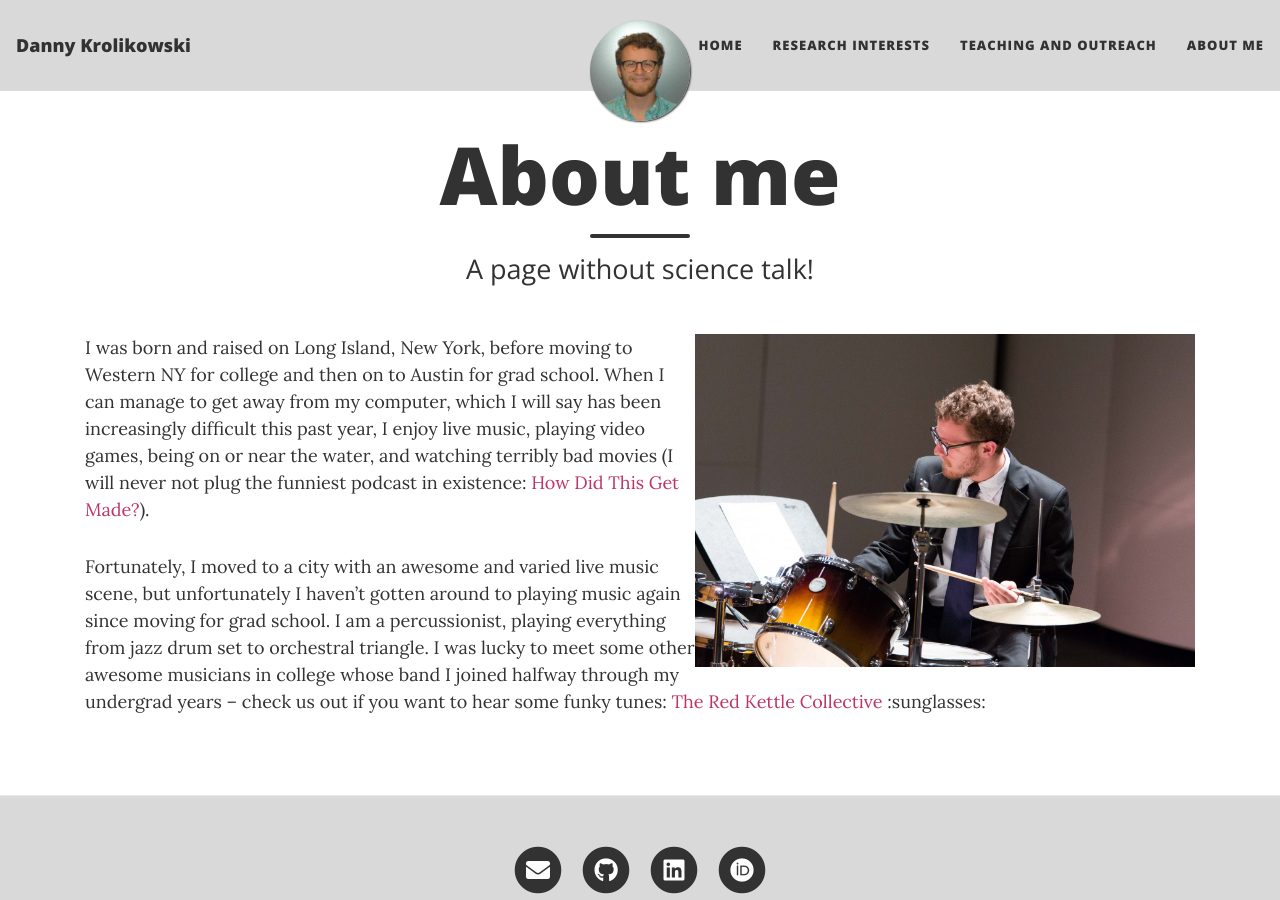
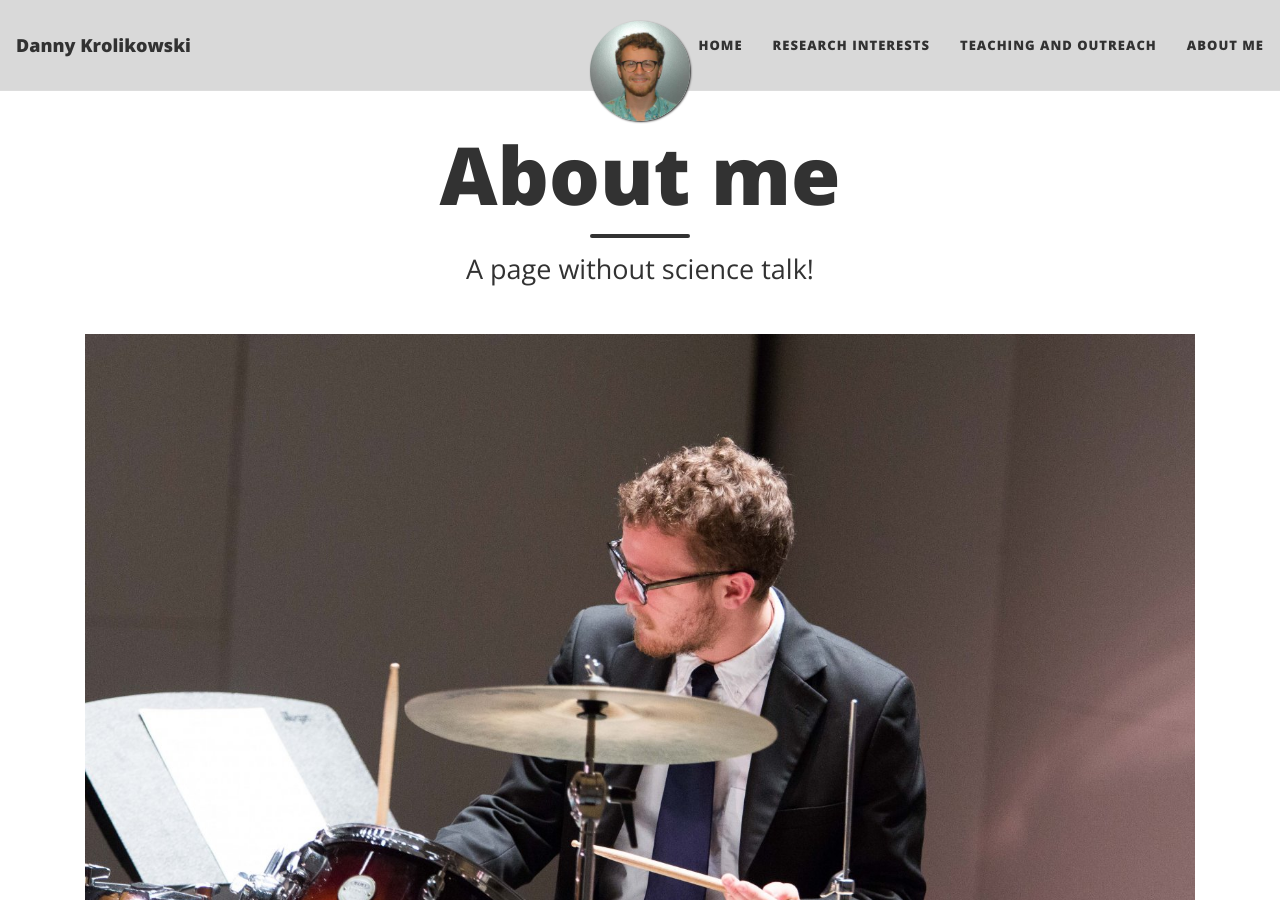
Before and after one commit to dkrolikowski/dkrolikowski.github.io, a Jekyll site: the page built from aboutme.md, in a window 1280 px wide and 900 px high. Built offline with Jekyll 4.4.1, drawn with Linux system fonts in a browser that asks for light colours; nearby versions of some CDN libraries.

Commit message:
Tinkering with image on the About Me page

```diff
--- a/aboutme.md
+++ b/aboutme.md
@@ -4,7 +4,8 @@ title: About me
 subtitle: A page without science talk!
 ---
 
-![Drummer me](/assets/img/drum.jpg){: width="500" align="right"}
+![Drummer me](/assets/img/drum.jpg)
+<!-- {: width="500" align="right"} -->
 
 I was born and raised on Long Island, New York, before moving to Western NY for college and then on to Austin for grad school. When I can manage to get away from my computer, which I will say has been increasingly difficult this past year, I enjoy live music, playing video games, being on or near the water, and watching terribly bad movies (I will never not plug the funniest podcast in existence: [How Did This Get Made?](https://www.hdtgminfo.com)).
 
```
